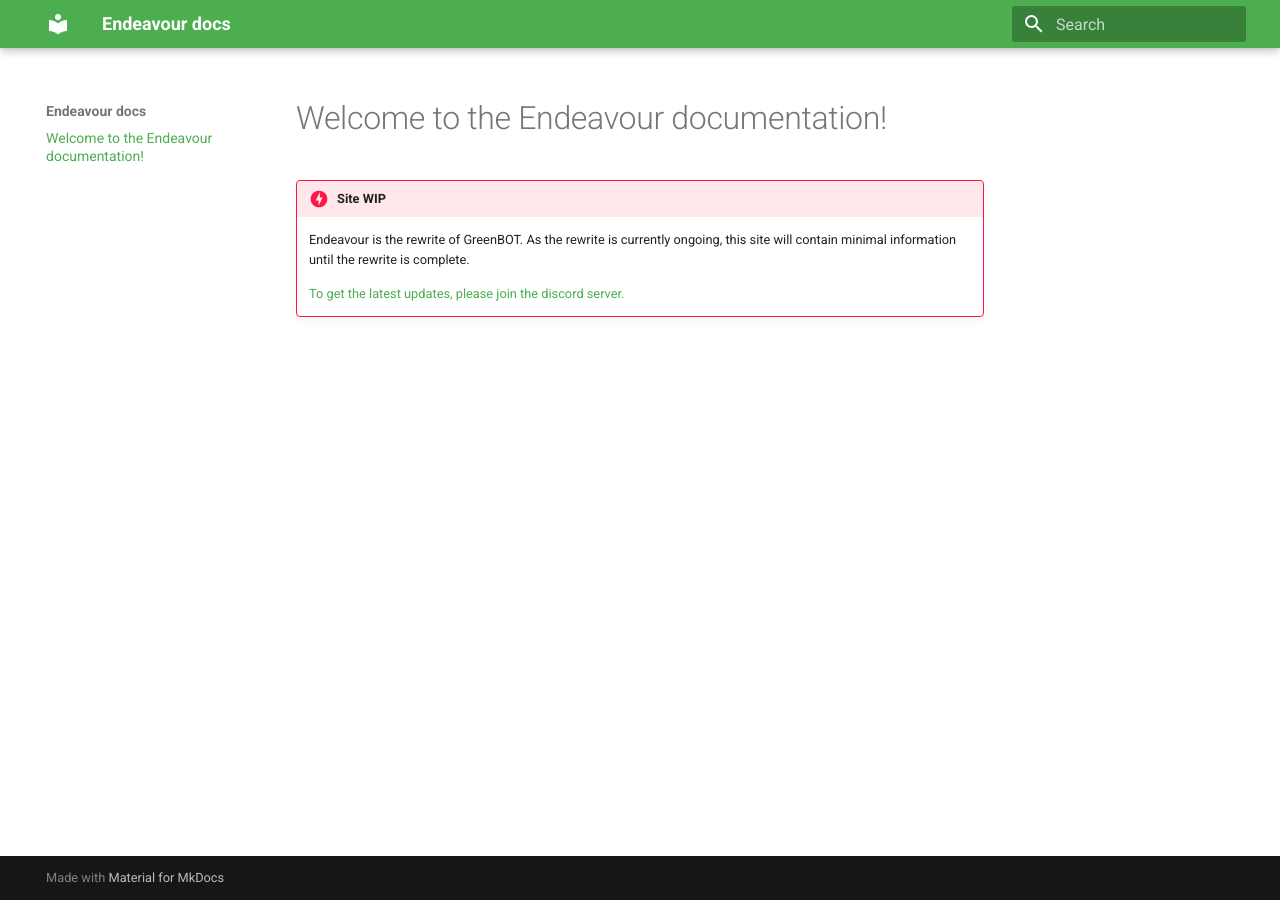
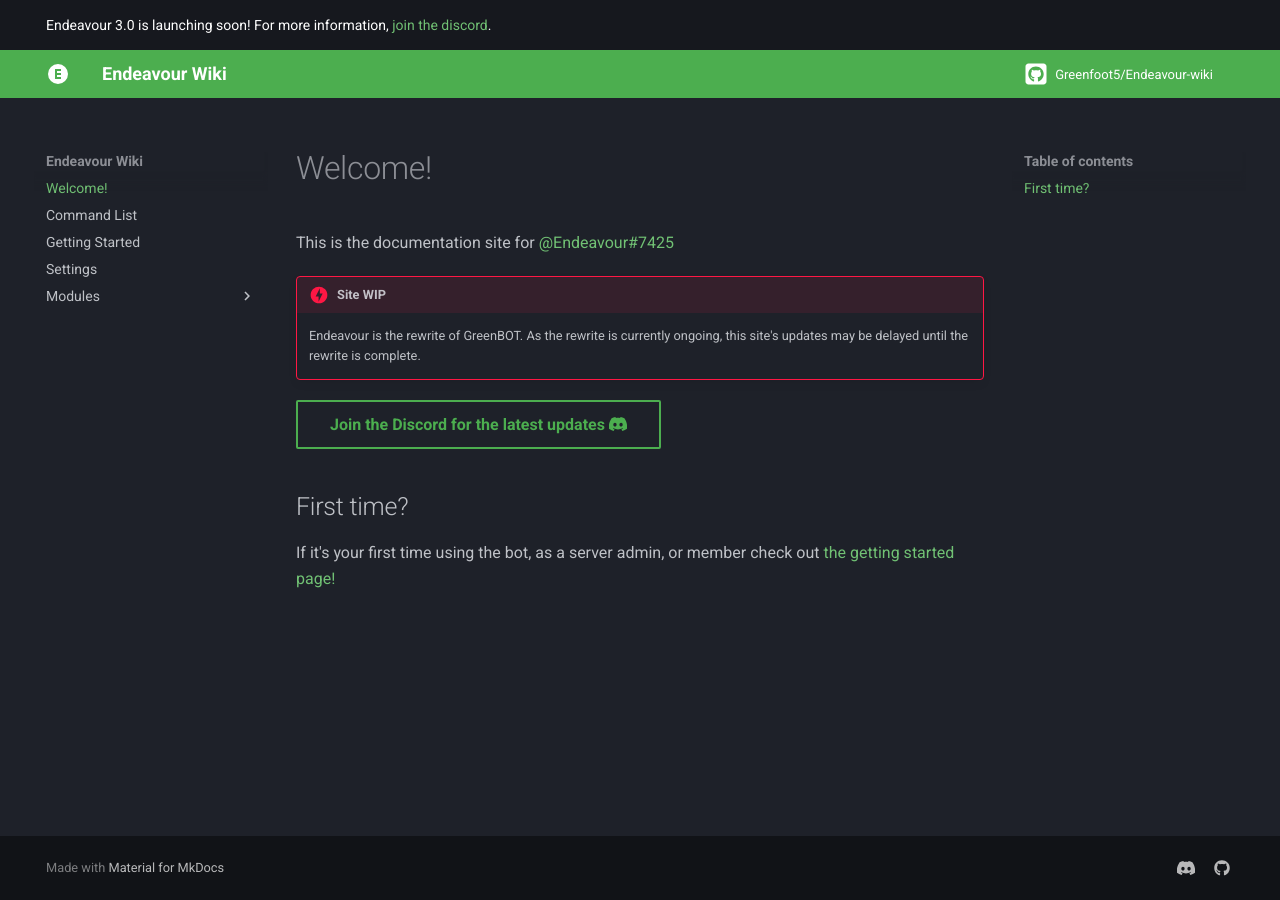
Before and after one commit to Greenfoot5/Endeavour-docs, an MkDocs documentation site: the page built from docs/index.md, in a window 1280 px wide. Built offline with MkDocs 1.6.1 and Material for MkDocs 9.7.7, drawn with Linux system fonts in a browser that asks for light colours; comment, search, counter and statistics services are not loaded.

```diff
--- a/docs/index.md
+++ b/docs/index.md
@@ -1,7 +1,15 @@
-# Welcome to the Endeavour documentation!
+# Welcome!
+
+This is the documentation site for [@Endeavour#7425](https://discordbots.org/bot/436947191395909642)
 
 !!! danger "Site WIP"
     Endeavour is the rewrite of GreenBOT.
-    As the rewrite is currently ongoing, this site will contain minimal information until the rewrite is complete.
+    As the rewrite is currently ongoing, this site's updates may be delayed until the rewrite is complete.
 
-    [To get the latest updates, please join the discord server.](https://discord.gg/MVzHqdm)
+
+[Join the Discord for the latest updates :fontawesome-brands-discord:](https://discord.gg/Rn37KbG){: .md-button }
+
+
+## First time?
+
+If it's your first time using the bot, as a server admin, or member check out [the getting started page!](/getting-started)
--- a/mkdocs.yml
+++ b/mkdocs.yml
@@ -1,10 +1,53 @@
-site_name: Endeavour docs
+site_name: Endeavour Wiki
+
 theme:
   name: material
+  favicon: Images/alpha-e-circle.svg
+  icon:
+    logo: material/alpha-e-circle
+    repo: fontawesome/brands/github-square
+  # Temporary using site colours until css is completed.
   palette:
+    scheme: slate
     primary: green
     accent: teal
+  custom_dir: overrides
+
+
 markdown_extensions:
   - admonition
   - pymdownx.details
   - pymdownx.superfences
+  - pymdownx.tabbed
+  - attr_list
+  - toc:
+      permalink: true
+      toc_depth: 3
+  - pymdownx.emoji:
+      emoji_index: !!python/name:materialx.emoji.twemoji
+      emoji_generator: !!python/name:materialx.emoji.to_svg
+
+  - pymdownx.critic
+  - pymdownx.betterem:
+      smart_enable: all
+  - pymdownx.caret
+  - pymdownx.mark
+  - pymdownx.tilde
+  - pymdownx.smartsymbols
+
+# Used when we've sorted out the css of the site. Several issues with dark on dark currently.
+#extra_css:
+#  - stylesheets/custom.css
+
+extra:
+  social:
+  - icon: fontawesome/brands/discord
+    link: https://discord.gg/MVzHqdm
+  - icon: fontawesome/brands/github
+    link: https://github.com/greenfoot5/Endeavour
+
+repo_url: https://github.com/greenfoot5/Endeavour-docs
+repo_name: Greenfoot5/Endeavour-wiki
+
+plugins:
+  - git-revision-date
--- /dev/null
+++ b/overrides/main.html
@@ -0,0 +1,9 @@
+{% extends "base.html" %}
+
+{% block htmltitle %}
+  <title>Endeavour Wiki</title>
+{% endblock %}
+
+{% block announce %}
+  <p>Endeavour 3.0 is launching soon! For more information, <a href="https://discord.gg/Rn37KbG">join the discord</a>.</p>
+{% endblock %}
```
Also changed, not shown: docs/Modules/bounty.md (added, +53 -0 lines), docs/Modules/misc.md (added, +25 -0 lines), docs/commands.md (added, +26 -0 lines), docs/getting-started.md (added, +5 -0 lines), docs/settings.md (added, +37 -0 lines), docs/stylesheets/custom.css (added, +37 -0 lines), docs/Images/Endeavour.png (added), docs/Images/Endeavour.svg (added), docs/Images/alpha-e-circle.svg (added), 1 other file.
